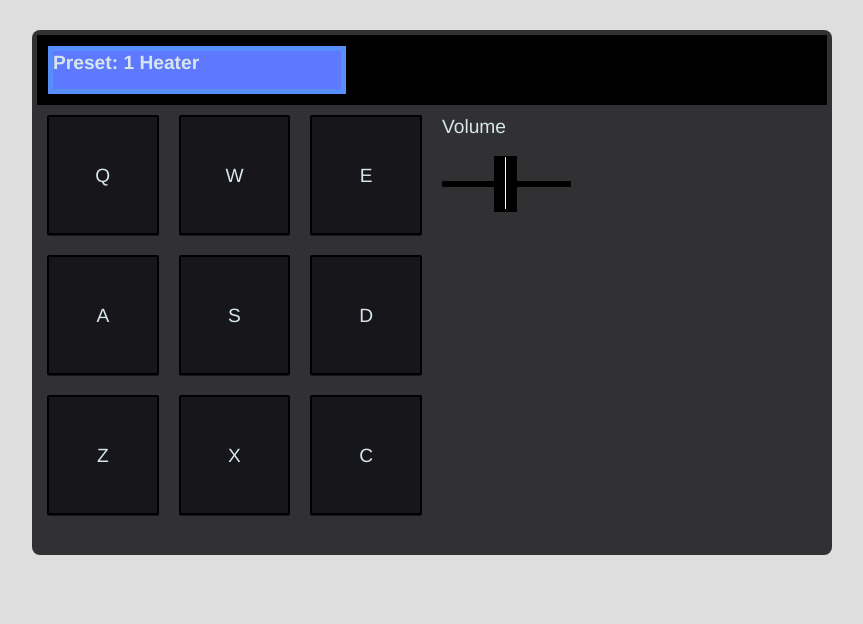
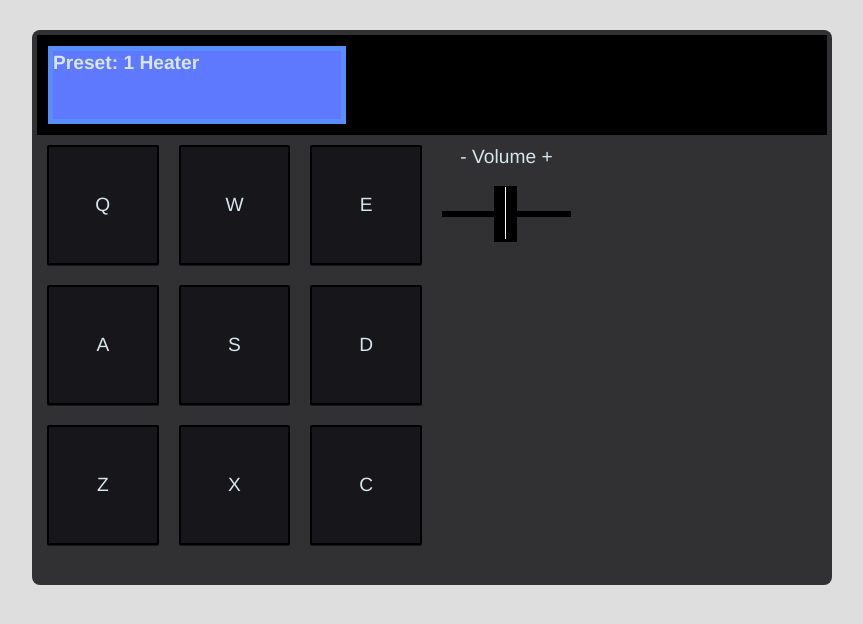
Before and after one commit to Dmakrakis/drum-machine-app, a React (Create React App) app: page / in a window 1280 px wide. Shown: the top 624 px of the page, without its empty margins (208-1071 px from the left). Built offline with nearby package versions, Linux system fonts and the light colour scheme.

Commit message:
volume display

```diff
--- a/src/App.css
+++ b/src/App.css
@@ -11,9 +11,7 @@ input[type="range"]::-webkit-slider-runnable-track {
   cursor: pointer;
   box-shadow: 0px 25px 0px #313133 inset, 0px -25px 0px #313133 inset;
   background: #000;
-  width: 6px;
   height: 56px;
-  border-radius: 1.3px;
 }
 input[type="range"]::-webkit-slider-thumb {
   border-right: 11px solid #000000;
@@ -26,6 +24,3 @@ input[type="range"]::-webkit-slider-thumb {
   cursor: pointer;
   -webkit-appearance: none;
 }
-input[type="range"]:focus::-webkit-slider-runnable-track {
-  /* background: #fff; */
-}
--- a/src/App.js
+++ b/src/App.js
@@ -6,22 +6,30 @@ import Pads from "./Components/Pads";
 import Settings from "./Components/Settings";
 
 function App() {
+  const [display, setDisplay] = useState("Preset: 1 Heater");
+
   const [padState, setPadState] = useState({
     padBank: padBanks.heater,
-    display: "Preset: 1 Heater",
     volume: 50,
   });
   const updateDisplay = (name) => {
-    setPadState({ ...padState, display: name });
+    setDisplay(name);
   };
 
   const updateVolume = (e) => {
-    setPadState({ ...padState, volume: e.target.value });
+    setPadState({
+      ...padState,
+      volume: e.target.value,
+    });
+    setDisplay("volume " + e.target.value);
+    setTimeout(() => {
+      setDisplay("");
+    }, 800);
   };
 
   return (
     <div className="drum" id="drum-machine">
-      <Display display={padState.display} />
+      <Display display={display} />
       <div className="pads-container">
         <Pads
           padBank={padState.padBank}
--- a/src/Components/Settings.js
+++ b/src/Components/Settings.js
@@ -4,7 +4,7 @@ const Settings = ({ volume, updateVolume }) => {
   return (
     <div>
       <div id="volume" className="setting">
-        <label style={{ display: "block" }}>Volume</label>
+        <label style={{ display: "block" }}>- Volume +</label>
         <input
           type="range"
           min="1"
--- a/src/index.css
+++ b/src/index.css
@@ -79,6 +79,7 @@ code {
   display: flex;
   padding: 10px;
   background-color: #000;
+  height: 100px;
 }
 .drum-display {
   flex-basis: 300px;
@@ -99,3 +100,10 @@ code {
   display: flex;
   padding: 10px;
 }
+
+#volume {
+  text-align: center;
+}
+
+#volumeVal {
+}
```
